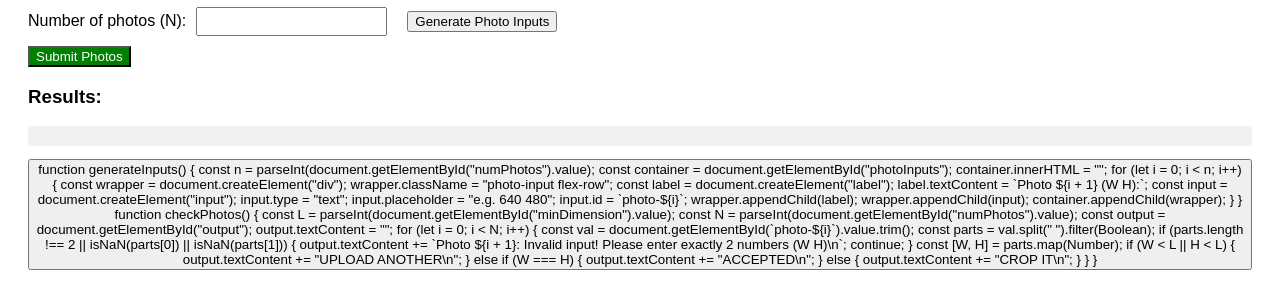
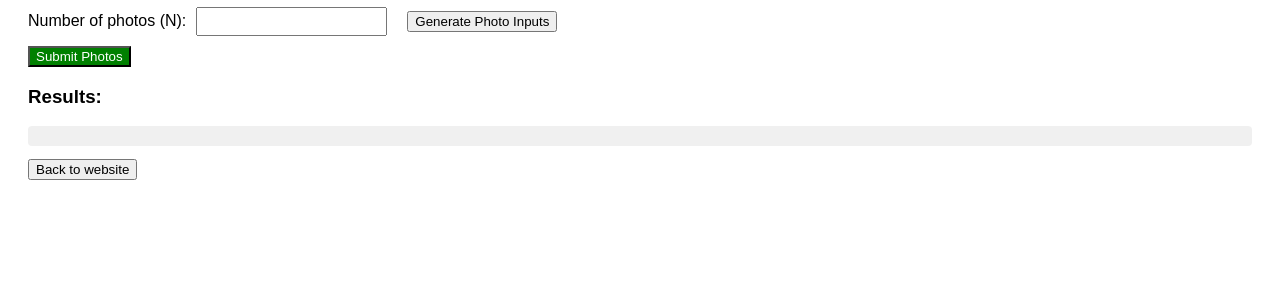
Before and after one commit to AdarshK33/Test_-Deloitte, a plain HTML site: page ImageCal.html in a window 1280 px wide. Shown: the part 128-436 px from the top of the page. Drawn offline with Linux system fonts and the light colour scheme.

Commit message:
first commit

```diff
--- a/ImageCal.html
+++ b/ImageCal.html
@@ -59,7 +59,7 @@
 
 
  <div class="footer-submit">
-  <button class="submit-btn" onclick="window.location.href='/'>Back to website</button>
+  <button class="submit-btn" onclick="window.location.href='/'">Back to website</button>
 </div>
   <script>
     function generateInputs() {
```
